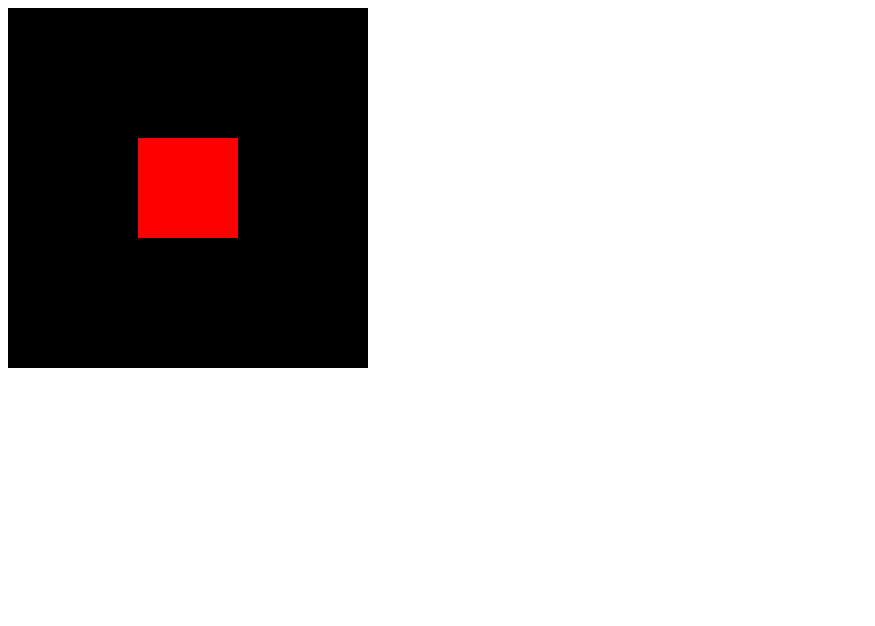
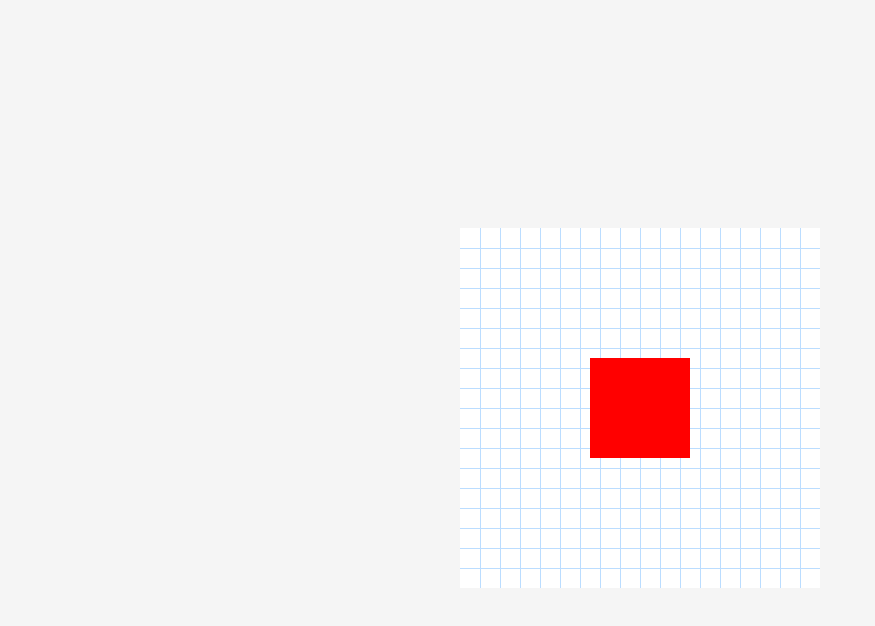
Before and after one commit to adrianlafond/bugs, a website: page index.html in a window 1280 px wide. Shown: the whole page, without its empty margins (0-875 px from the left). Drawn offline with Linux system fonts and the light colour scheme; animation ran at ten frames a second.

Commit message:
draw grid onto canvas

```diff
--- a/index.html
+++ b/index.html
@@ -5,6 +5,22 @@
   <meta http-equiv="X-UA-Compatible" content="IE=edge">
   <meta name="viewport" content="width=device-width, initial-scale=1.0">
   <title>bugs</title>
+  <style>
+    html, body {
+      height: 100%;
+    }
+    body {
+      background-color: whitesmoke;
+    }
+    #canvas {
+      display: flex;
+      height: 100%;
+      justify-content: center;
+    }
+    #canvas > * {
+      align-self: center;
+    }
+  </style>
 </head>
 <body>
   <main id="canvas" />
--- /dev/null
+++ b/src/demo/grid.ts
@@ -0,0 +1,44 @@
+import * as PIXI from 'pixi.js'
+
+let instance: Grid;
+
+const LINE_COLOR = 0xbbddff
+
+class Grid {
+  constructor(private app: PIXI.Application) {}
+
+  udpateStage(app: PIXI.Application) {
+    this.app = app;
+  }
+
+  render(px: number) {
+    const background = new PIXI.Graphics()
+    background.beginFill(0xffffff)
+    background.drawRect(0, 0, this.app.view.width, this.app.view.height)
+    this.app.stage.addChild(background)
+
+    let n = px
+    while (n < this.app.view.height) {
+      const line = new PIXI.Graphics()
+      line.beginFill(LINE_COLOR)
+      line.drawRect(0, n, this.app.view.width, 1)
+      this.app.stage.addChild(line)
+      n += px
+    }
+
+    n = px
+    while (n < this.app.view.width) {
+      const line = new PIXI.Graphics()
+      line.beginFill(LINE_COLOR)
+      line.drawRect(n, 0, 1, this.app.view.height)
+      this.app.stage.addChild(line)
+      n += px
+    }
+  }
+}
+
+export function render(app: PIXI.Application, px = 20) {
+  instance = instance ?? new Grid(app)
+  instance.udpateStage(app)
+  instance.render(px)
+}
--- a/src/demo/index.ts
+++ b/src/demo/index.ts
@@ -1,5 +1,6 @@
 import * as PIXI from 'pixi.js'
-import { startLegDemo } from './leg'
+import * as grid from './grid'
+import { startLegDemo } from './leg-demo'
 
 let instance: DemoApp
 
@@ -23,6 +24,7 @@ class DemoApp {
   }
 
   start (demo: DemoType = 'leg'): void {
+    grid.render(this.app)
     switch (demo) {
       case 'leg':
         startLegDemo(this.app.stage)
```
Also changed, not shown: dist/bugs.js, src/demo/leg-demo.ts (renamed from src/demo/leg/index.ts), 1 other file.
